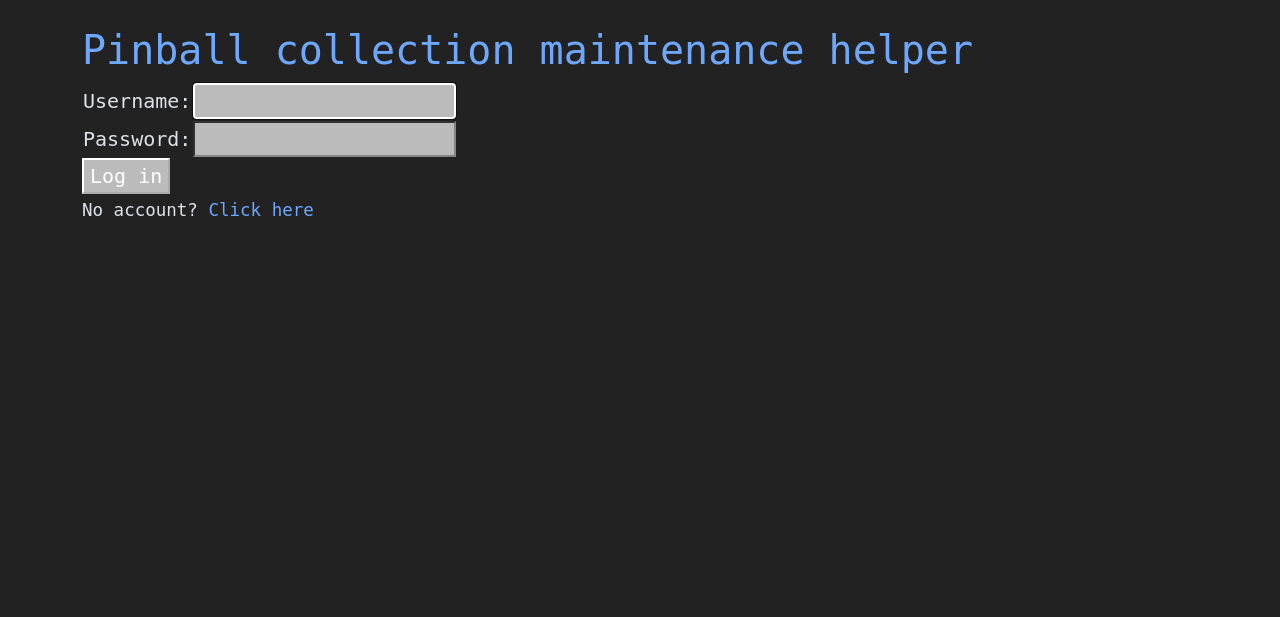
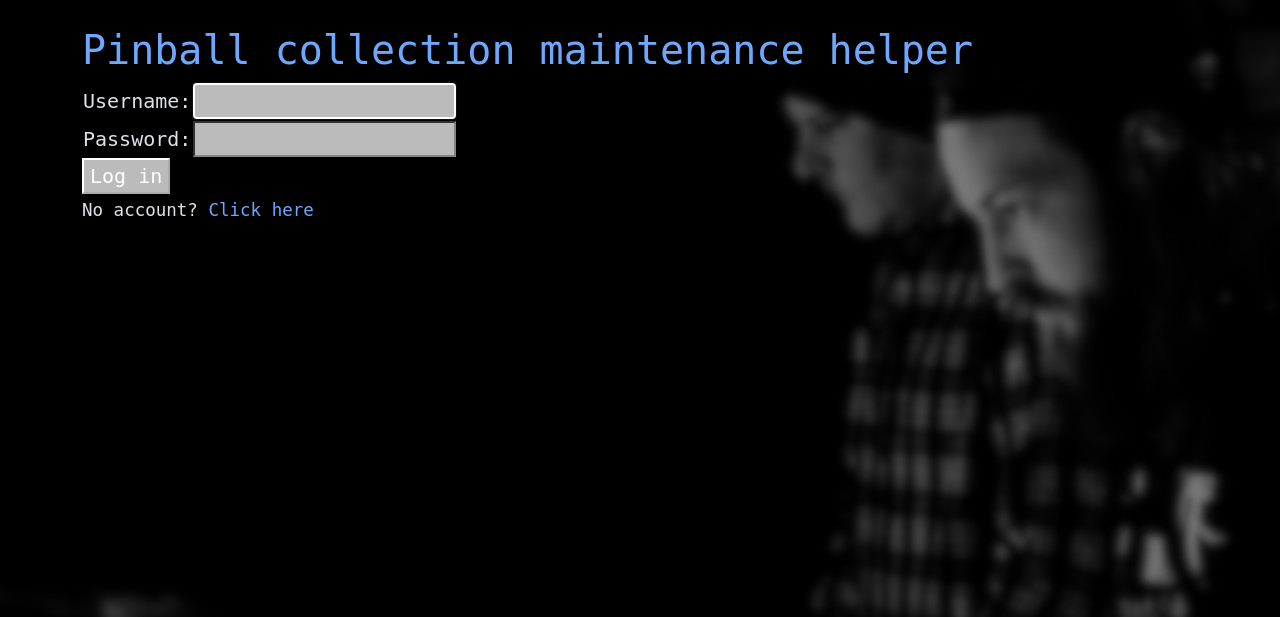
Before and after one commit to theJSZ/tsoha-pinball-collection-maintenance-helper, a Flask app: page / in a window 1280 px wide. Shown: the top 617 px of the page. Run offline with Flask 3, Linux system fonts and the light colour scheme; parts of the project's set-up code (start-up, migrations or seed data) failed here and were passed over.

Commit message:
bring back bg-image that was accidentally taken out

```diff
--- a/templates/layout.html
+++ b/templates/layout.html
@@ -9,8 +9,8 @@
             font-size:x-large;
             padding-top: 2%;
             padding-bottom: 12%;
-            /* background-image: url("/static/tsoha-bg2.jpg"); */
-            background-color: #222;
+            background-image: url("/static/tsoha-bg2.jpg");
+            /* background-color: #222; */
             background-attachment: fixed;
         }
         a {
```
